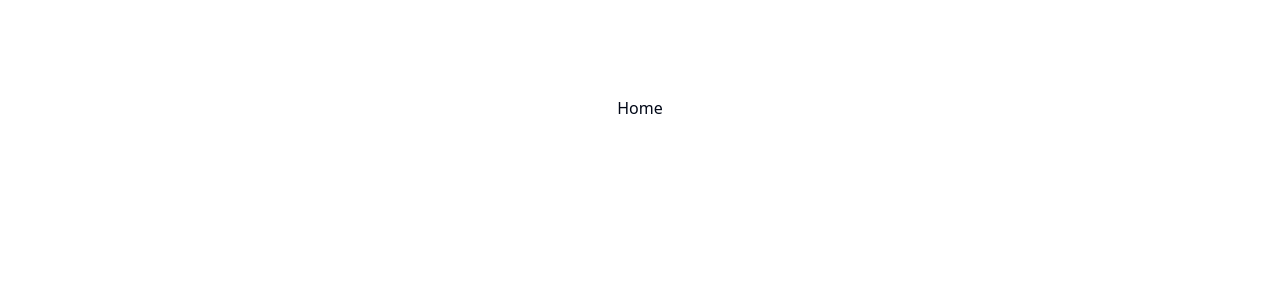
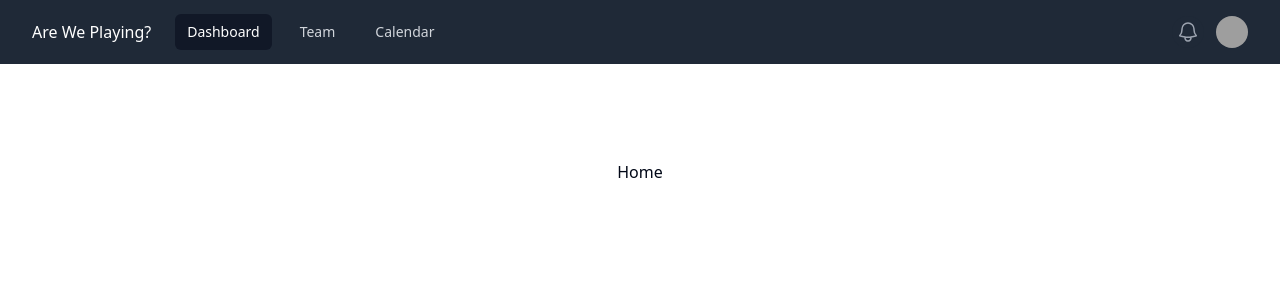
Before and after one commit to Jared-MB/AreWePlaying, a Next.js app: page / in a window 1280 px wide. Shown: the top 300 px of the page. Built offline with nearby package versions, Linux system fonts and the light colour scheme; grey boxes are pictures that could not be loaded.

Commit message:
subiendo dev

```diff
--- a/package.json
+++ b/package.json
@@ -9,6 +9,8 @@
 		"lint": "biome check src/"
 	},
 	"dependencies": {
+		"@headlessui/react": "^2.1.6",
+		"@heroicons/react": "^2.1.5",
 		"@radix-ui/react-dropdown-menu": "^2.1.1",
 		"@radix-ui/react-slot": "^1.1.0",
 		"class-variance-authority": "^0.7.0",
--- a/src/app/layout.tsx
+++ b/src/app/layout.tsx
@@ -2,19 +2,14 @@
 import { cn } from "@/core/utils";
 
 import "./globals.css";
+import Header from "@/components/ui/header";
 
-export default function RootLayout({
-	children,
-}: { children: React.ReactNode }) {
+export default function RootLayout({ children }: { children: React.ReactNode }) {
     return (
         <html lang="en" suppressHydrationWarning>
             <head />
-			<body
-				className={cn(
-					"min-h-screen bg-background font-sans antialiased",
-					quicksand.variable,
-				)}
-			>
+            <body className={cn("min-h-screen bg-background font-sans antialiased", quicksand.variable)}>
+                <Header></Header>
                 {children}
             </body>
         </html>
--- /dev/null
+++ b/src/components/ui/header.tsx
@@ -0,0 +1,144 @@
+import {
+    Disclosure,
+    DisclosureButton,
+    DisclosurePanel,
+    Menu,
+    MenuButton,
+    MenuItem,
+    MenuItems,
+} from "@headlessui/react";
+import { Bars3Icon, BellIcon, XMarkIcon } from "@heroicons/react/24/outline";
+
+const navigation = [
+    { name: "Dashboard", href: "#", current: true },
+    { name: "Team", href: "#", current: false },
+    { name: "Calendar", href: "#", current: false },
+];
+
+function classNames(...classes: string[]) {
+    return classes.filter(Boolean).join(" ");
+}
+
+export default function Header() {
+    return (
+        <Disclosure as="nav" className="bg-gray-800">
+            <div className="mx-auto max-w-7xl px-2 sm:px-6 lg:px-8">
+                <div className="relative flex h-16 items-center justify-between">
+                    <div className="absolute inset-y-0 left-0 flex items-center sm:hidden">
+                        {/* Mobile menu button*/}
+                        <DisclosureButton className="group relative inline-flex items-center justify-center rounded-md p-2 text-gray-400 hover:bg-gray-700 hover:text-white focus:outline-none focus:ring-2 focus:ring-inset focus:ring-white">
+                            <span className="absolute -inset-0.5" />
+                            <span className="sr-only">Open main menu</span>
+                            <Bars3Icon aria-hidden="true" className="block h-6 w-6 group-data-[open]:hidden" />
+                            <XMarkIcon aria-hidden="true" className="hidden h-6 w-6 group-data-[open]:block" />
+                        </DisclosureButton>
+                    </div>
+                    <div className="flex flex-1 items-center justify-center sm:items-stretch sm:justify-start">
+                        <div className="flex flex-shrink-0 items-center">
+                            {/* <img
+                                alt="Putada"
+                                src="https://tailwindui.com/img/logos/mark.svg?color=indigo&shade=500"
+                                className="h-8 w-auto"
+                            /> */}
+                            <span className="text-white">Are We Playing?</span>
+                        </div>
+                        <div className="hidden sm:ml-6 sm:block">
+                            <div className="flex space-x-4">
+                                {navigation.map((item) => (
+                                    <a
+                                        key={item.name}
+                                        href={item.href}
+                                        aria-current={item.current ? "page" : undefined}
+                                        className={classNames(
+                                            item.current
+                                                ? "bg-gray-900 text-white"
+                                                : "text-gray-300 hover:bg-gray-700 hover:text-white",
+                                            "rounded-md px-3 py-2 text-sm font-medium"
+                                        )}
+                                    >
+                                        {item.name}
+                                    </a>
+                                ))}
+                            </div>
+                        </div>
+                    </div>
+                    <div className="absolute inset-y-0 right-0 flex items-center pr-2 sm:static sm:inset-auto sm:ml-6 sm:pr-0">
+                        <button
+                            type="button"
+                            className="relative rounded-full bg-gray-800 p-1 text-gray-400 hover:text-white focus:outline-none focus:ring-2 focus:ring-white focus:ring-offset-2 focus:ring-offset-gray-800"
+                        >
+                            <span className="absolute -inset-1.5" />
+                            <span className="sr-only">View notifications</span>
+                            <BellIcon aria-hidden="true" className="h-6 w-6" />
+                        </button>
+
+                        {/* Profile dropdown */}
+                        <Menu as="div" className="relative ml-3">
+                            <div>
+                                <MenuButton className="relative flex rounded-full bg-gray-800 text-sm focus:outline-none focus:ring-2 focus:ring-white focus:ring-offset-2 focus:ring-offset-gray-800">
+                                    <span className="absolute -inset-1.5" />
+                                    <span className="sr-only">Open user menu</span>
+                                    <img
+                                        alt=""
+                                        src="https://images.unsplash.com/photo-1472099645785-5658abf4ff4e?ixlib=rb-1.2.1&ixid=eyJhcHBfaWQiOjEyMDd9&auto=format&fit=facearea&facepad=2&w=256&h=256&q=80"
+                                        className="h-8 w-8 rounded-full"
+                                    />
+                                </MenuButton>
+                            </div>
+                            <MenuItems
+                                transition
+                                className="absolute right-0 z-10 mt-2 w-48 origin-top-right rounded-md bg-white py-1 shadow-lg ring-1 ring-black ring-opacity-5 transition focus:outline-none data-[closed]:scale-95 data-[closed]:transform data-[closed]:opacity-0 data-[enter]:duration-100 data-[leave]:duration-75 data-[enter]:ease-out data-[leave]:ease-in"
+                            >
+                                <MenuItem>
+                                    <a
+                                        href="#"
+                                        className="block px-4 py-2 text-sm text-gray-700 data-[focus]:bg-gray-100"
+                                    >
+                                        Your Profile
+                                    </a>
+                                </MenuItem>
+                                <MenuItem>
+                                    <a
+                                        href="#"
+                                        className="block px-4 py-2 text-sm text-gray-700 data-[focus]:bg-gray-100"
+                                    >
+                                        Settings
+                                    </a>
+                                </MenuItem>
+                                <MenuItem>
+                                    <a
+                                        href="#"
+                                        className="block px-4 py-2 text-sm text-gray-700 data-[focus]:bg-gray-100"
+                                    >
+                                        Sign out
+                                    </a>
+                                </MenuItem>
+                            </MenuItems>
+                        </Menu>
+                    </div>
+                </div>
+            </div>
+
+            <DisclosurePanel className="sm:hidden">
+                <div className="space-y-1 px-2 pb-3 pt-2">
+                    {navigation.map((item) => (
+                        <DisclosureButton
+                            key={item.name}
+                            as="a"
+                            href={item.href}
+                            aria-current={item.current ? "page" : undefined}
+                            className={classNames(
+                                item.current
+                                    ? "bg-gray-900 text-white"
+                                    : "text-gray-300 hover:bg-gray-700 hover:text-white",
+                                "block rounded-md px-3 py-2 text-base font-medium"
+                            )}
+                        >
+                            {item.name}
+                        </DisclosureButton>
+                    ))}
+                </div>
+            </DisclosurePanel>
+        </Disclosure>
+    );
+}
```
Also changed, not shown: 1 other file (tests, documents, lock files or other folders). Lines whose indentation alone changed are shown as unchanged.
